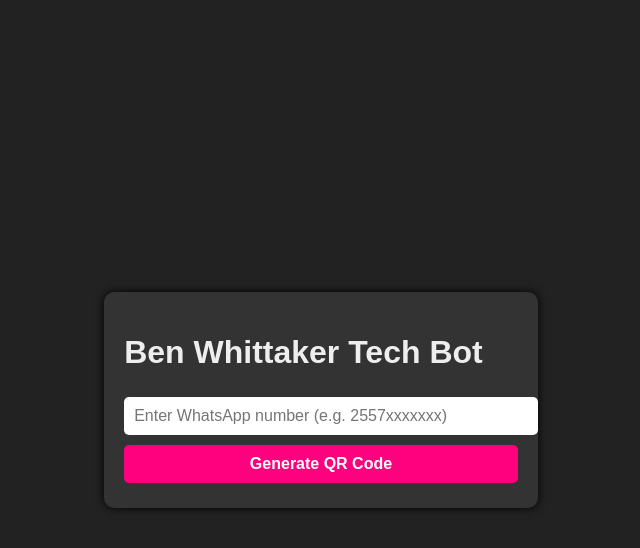
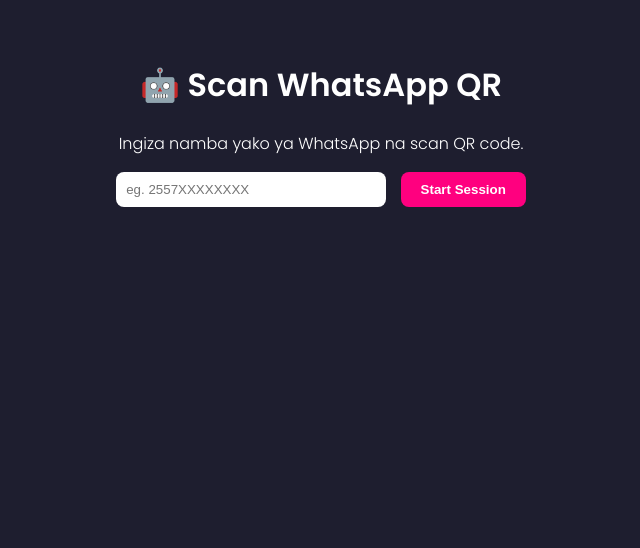
Before and after one commit to ben-l-cloud/ben-whittaker, a website: page public/index.html in a window 1280 px wide. Shown: the whole page, without its empty margins (319-959 px from the left). Drawn offline with Linux system fonts and the light colour scheme.

Commit message:
Update index.html

```diff
--- a/public/index.html
+++ b/public/index.html
@@ -1,22 +1,70 @@
 <!DOCTYPE html>
 <html lang="en">
 <head>
-<meta charset="UTF-8" />
-<meta name="viewport" content="width=device-width, initial-scale=1" />
-<title>Ben Whittaker Tech Bot Session Generator</title>
-<style>
-  body { font-family: Arial, sans-serif; background: #222; color: #eee; display: flex; justify-content: center; align-items: center; height: 100vh; margin: 0;}
-  form { background: #333; padding: 20px; border-radius: 10px; box-shadow: 0 0 10px #000; }
-  input, button { padding: 10px; font-size: 1rem; margin: 5px 0; width: 100%; border-radius: 5px; border: none; }
-  button { background-color: #ff007f; color: #fff; font-weight: bold; cursor: pointer; }
-  button:hover { background-color: #e6006b; }
-</style>
+  <meta charset="UTF-8" />
+  <meta name="viewport" content="width=device-width, initial-scale=1.0"/>
+  <title>Ben Whittaker QR Scan</title>
+  <link href="https://fonts.googleapis.com/css2?family=Poppins:wght@300;600&display=swap" rel="stylesheet">
+  <style>
+    body {
+      font-family: 'Poppins', sans-serif;
+      background: #1e1e2f;
+      color: white;
+      text-align: center;
+      padding: 2rem;
+    }
+    .form {
+      margin-bottom: 20px;
+    }
+    input {
+      padding: 10px;
+      width: 250px;
+      border-radius: 8px;
+      border: none;
+      margin-right: 10px;
+    }
+    button {
+      padding: 10px 20px;
+      border: none;
+      border-radius: 8px;
+      background-color: #ff007f;
+      color: white;
+      font-weight: bold;
+      cursor: pointer;
+    }
+    #qr {
+      margin-top: 30px;
+    }
+  </style>
 </head>
 <body>
-  <form action="/generate-qr" method="get">
-    <h1>Ben Whittaker Tech Bot</h1>
-    <input type="text" name="phone" placeholder="Enter WhatsApp number (e.g. 2557xxxxxxx)" required />
-    <button type="submit">Generate QR Code</button>
+  <h1>🤖 Scan WhatsApp QR</h1>
+  <p>Ingiza namba yako ya WhatsApp na scan QR code.</p>
+
+  <form class="form" onsubmit="startScan(event)">
+    <input type="text" id="number" placeholder="eg. 2557XXXXXXXX" required />
+    <button type="submit">Start Session</button>
   </form>
+
+  <div id="qr">
+    <img id="qrImage" style="display:none; width:300px;"/>
+  </div>
+
+  <script>
+    async function startScan(e) {
+      e.preventDefault()
+      const number = document.getElementById('number').value
+      const res = await fetch(`/start-session?number=${number}`)
+      const data = await res.json()
+
+      if (data.qr) {
+        const qrImg = document.getElementById('qrImage')
+        qrImg.src = data.qr
+        qrImg.style.display = 'block'
+      } else {
+        alert('Kuna tatizo kuanzisha QR session.')
+      }
+    }
+  </script>
 </body>
 </html>
```
